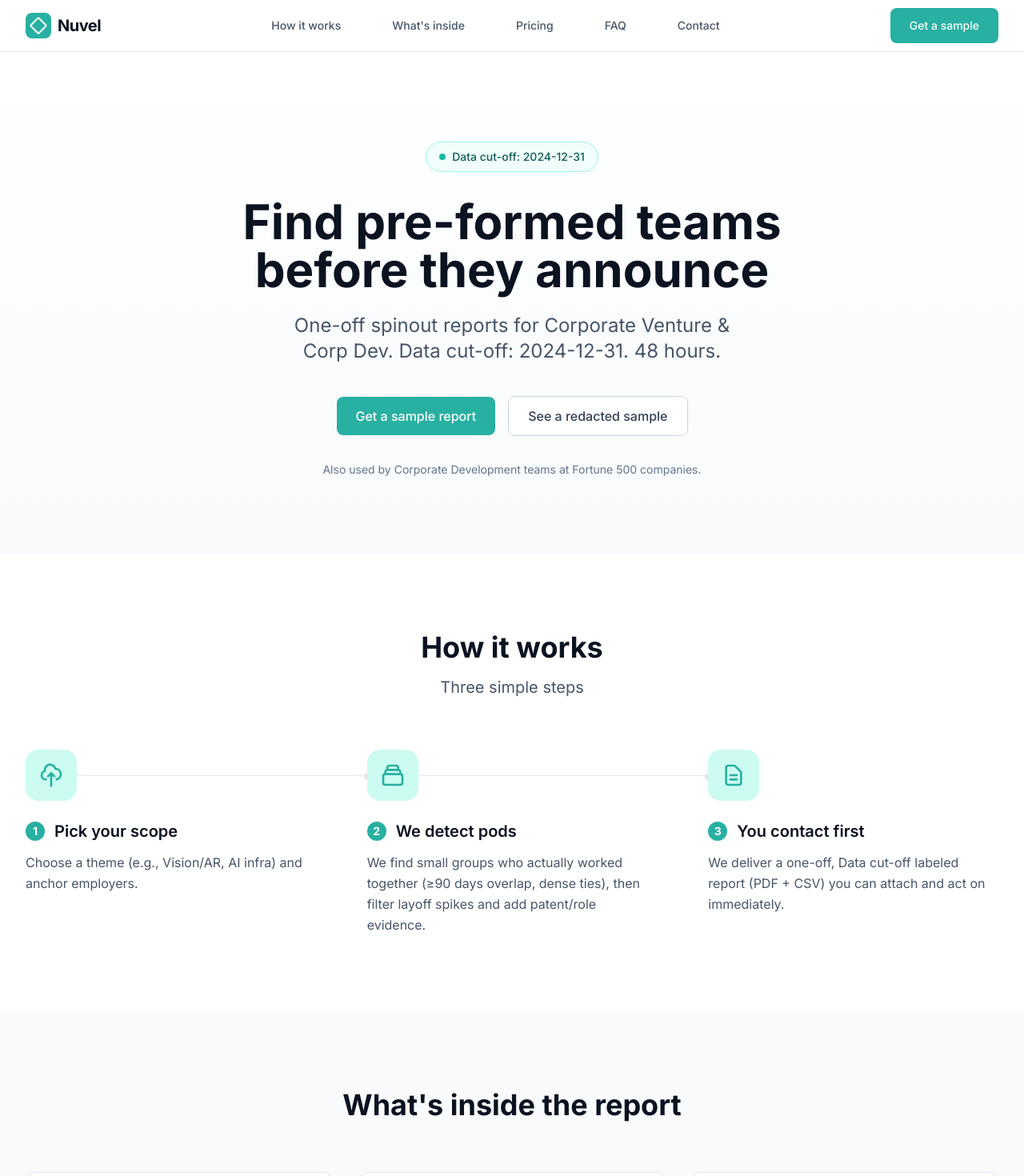
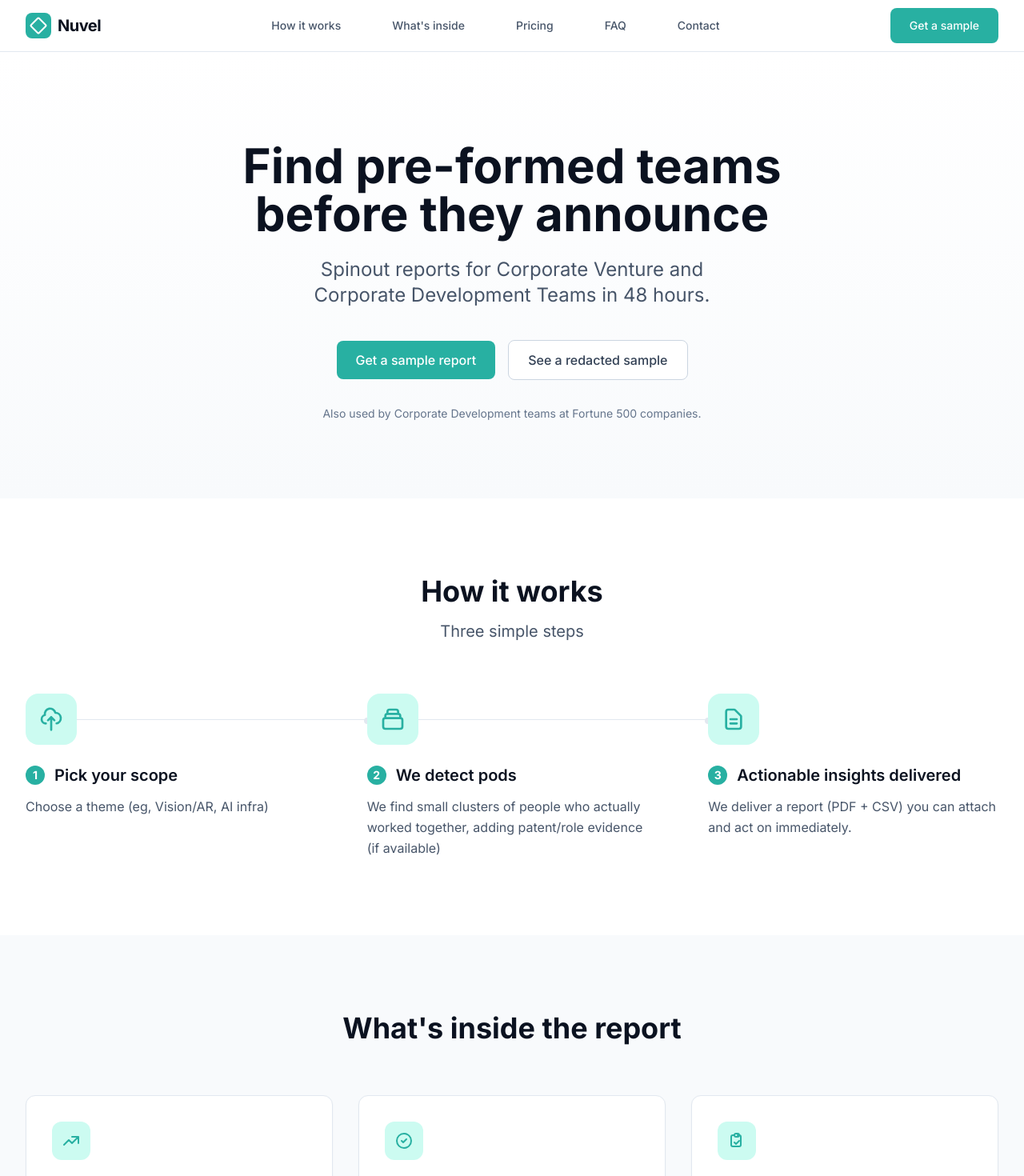
Before and after one commit to shawnnuvel/nuvel-site, a Next.js app: page / in a window 1280 px wide. Shown: the top 1470 px of the page at 80% size. Built offline with nearby package versions, Linux system fonts and the light colour scheme; no server answers.

Commit message:
Update site: remove data cut-off references, update hero subtitle, and modify steps section

```diff
--- a/app/layout.tsx
+++ b/app/layout.tsx
@@ -13,7 +13,7 @@ const inter = Inter({
 
 export const metadata: Metadata = {
   title: 'Spinout Origins Baseline — Pre-formed Team Detection | Nuvel',
-  description: 'One-off, Data cut-off labeled spinout reports that surface small teams who actually worked together. For Corporate Venture and Corp Dev. 48-hour delivery.',
+  description: 'One-off spinout reports that surface small teams who actually worked together. For Corporate Venture and Corp Dev. 48-hour delivery.',
   keywords: ['spinout detection', 'corporate venture', 'corp dev', 'team analysis', 'founder pods'],
   authors: [{ name: 'Nuvel' }],
   creator: 'Nuvel',
@@ -32,7 +32,7 @@ export const metadata: Metadata = {
     locale: 'en_US',
     url: '/',
     title: 'Spinout Origins Baseline — Pre-formed Team Detection | Nuvel',
-    description: 'One-off, Data cut-off labeled spinout reports that surface small teams who actually worked together. For Corporate Venture and Corp Dev. 48-hour delivery.',
+    description: 'One-off spinout reports that surface small teams who actually worked together. For Corporate Venture and Corp Dev. 48-hour delivery.',
     siteName: 'Spinout Origins Baseline',
     images: [
       {
--- a/app/sample/page.tsx
+++ b/app/sample/page.tsx
@@ -67,7 +67,7 @@ export default function SamplePage() {
                     'Executive Summary with top pods ranked',
                     'Pod Cards with overlaps and craft evidence',
                     'CSV export with confidence scores',
-                    'Methodology and Data cut-off: 2024-12-31',
+                    'Methodology and data sources',
                     'Compliance attestations'
                   ].map((item, index) => (
                     <div key={index} className="flex items-center">
--- a/components/Hero.tsx
+++ b/components/Hero.tsx
@@ -8,11 +8,7 @@ export function Hero() {
     <section className="pt-20 pb-16 lg:pt-28 lg:pb-24 bg-gradient-to-b from-white to-primary-50">
       <Container>
         <div className="text-center max-w-4xl mx-auto">
-          {/* Badge */}
-          <div className="inline-flex items-center px-4 py-2 rounded-full bg-accent-50 border border-accent-200 text-accent-800 text-sm font-medium mb-8">
-            <div className="w-2 h-2 bg-accent-500 rounded-full mr-2"></div>
-            Data cut-off: 2024-12-31
-          </div>
+
 
           {/* Headline */}
           <h1 className="text-4xl md:text-5xl lg:text-6xl font-bold text-primary-900 leading-tight mb-6 text-balance">
--- a/content/copy.ts
+++ b/content/copy.ts
@@ -1,7 +1,7 @@
 export const copy = {
   hero: {
     title: 'Find pre-formed teams before they announce',
-    subtitle: 'One-off spinout reports for Corporate Venture & Corp Dev. Data cut-off: 2024-12-31. 48 hours.',
+    subtitle: 'Spinout reports for Corporate Venture and Corporate Development Teams in 48 hours.',
     outcomeRow: '',
     primaryCTA: 'Get a sample report',
     secondaryCTA: 'See a redacted sample',
@@ -15,17 +15,17 @@ export const copy = {
       {
         number: '1',
         title: 'Pick your scope',
-        description: 'Choose a theme (e.g., Vision/AR, AI infra) and anchor employers.'
+        description: 'Choose a theme (eg, Vision/AR, AI infra)'
       },
       {
         number: '2',
         title: 'We detect pods',
-        description: 'We find small groups who actually worked together (≥90 days overlap, dense ties), then filter layoff spikes and add patent/role evidence.'
+        description: 'We find small clusters of people who actually worked together, adding patent/role evidence (if available)'
       },
       {
         number: '3',
-        title: 'You contact first',
-        description: 'We deliver a one-off, Data cut-off labeled report (PDF + CSV) you can attach and act on immediately.'
+        title: 'Actionable insights delivered',
+        description: 'We deliver a report (PDF + CSV) you can attach and act on immediately.'
       }
     ]
   },
@@ -48,7 +48,7 @@ export const copy = {
       },
       {
         title: 'Methodology & definitions',
-        description: 'Thresholds, layoff guard, and Data cut-off: 2024-12-31.'
+        description: 'Thresholds, layoff guard, and data sources.'
       },
       {
         title: 'Compliance',
@@ -68,7 +68,7 @@ export const copy = {
 
   pricing: {
     title: 'Pricing',
-    subtitle: 'One-off, no subscription. Reports include "Data cut-off: 2024-12-31."',
+    subtitle: 'One-off, no subscription.',
     packages: [
       {
         title: 'Baseline',
@@ -113,8 +113,8 @@ export const copy = {
     title: 'FAQ',
     items: [
       {
-        question: 'Why "Data cut-off: 2024-12-31"?',
-        answer: 'It marks the latest date included. Your report is a point-in-time analysis you can attach and cite.'
+        question: 'What data sources do you use?',
+        answer: 'We use historical public web sources to identify team overlaps and provide supporting evidence for your sourcing decisions.'
       },
       {
         question: 'How is this different from "stealth keyword" searches?',
```
